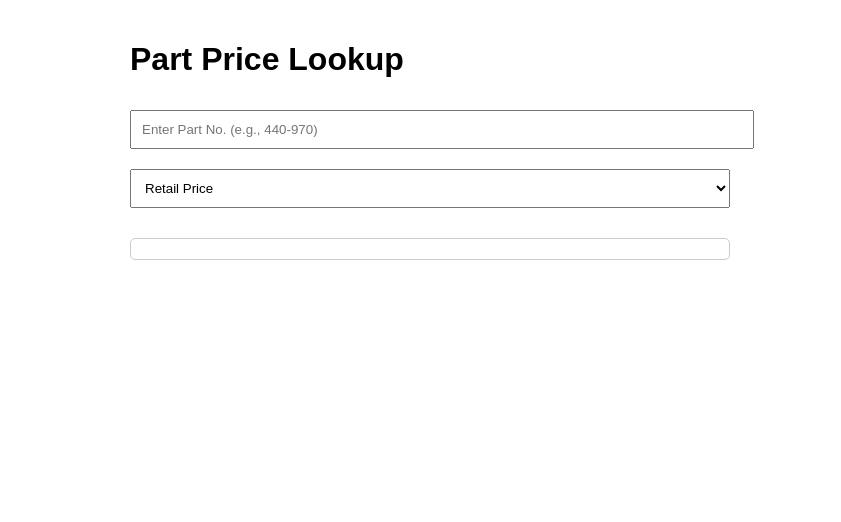
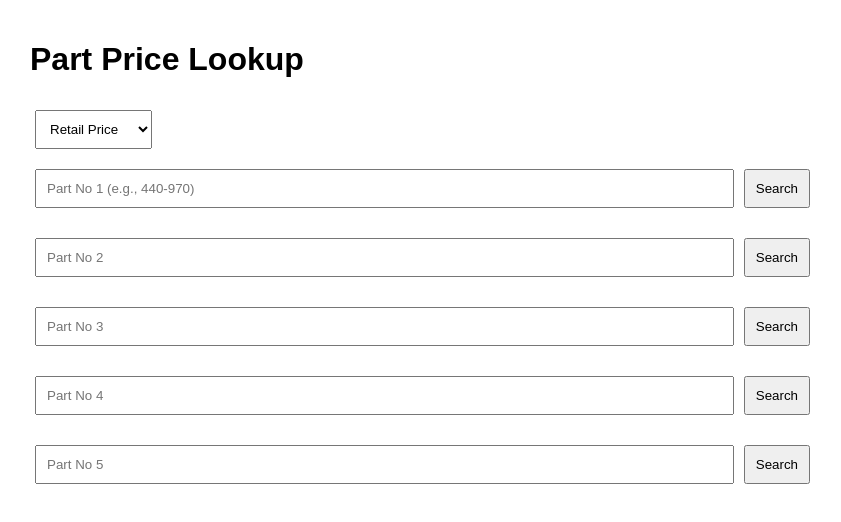
Before and after one commit to rsalata/proform-prices, a plain HTML site: page index.html in a window 1280 px wide. Shown: the whole page, without its empty margins (210-1051 px from the left). Drawn offline with Linux system fonts and the light colour scheme.

Commit message:
Update index.html

```diff
--- a/index.html
+++ b/index.html
@@ -9,31 +9,66 @@
     <style>
         body {
             font-family: Arial, sans-serif;
-            max-width: 600px;
+            max-width: 800px;
             margin: 0 auto;
             padding: 20px;
         }
-        input, select {
-            width: 100%;
+        select, input {
             padding: 10px;
-            margin: 10px 0;
+            margin: 10px 5px;
         }
-        #result {
-            margin-top: 20px;
+        .part-row {
+            display: flex;
+            align-items: center;
+            margin-bottom: 10px;
+        }
+        .part-input {
+            flex: 1;
+            margin-right: 10px;
+        }
+        .result {
+            margin-left: 20px;
+        }
+        button {
             padding: 10px;
-            border: 1px solid #ccc;
-            border-radius: 5px;
+            cursor: pointer;
         }
     </style>
 </head>
 <body>
     <h1>Part Price Lookup</h1>
-    <input type="text" id="partNo" placeholder="Enter Part No. (e.g., 440-970)">
     <select id="priceType">
         <option value="retail">Retail Price</option>
         <option value="jobber">Jobber Price</option>
     </select>
-    <div id="result"></div>
+
+    <div id="partInputs">
+        <div class="part-row">
+            <input type="text" class="part-input" id="partNo1" placeholder="Part No 1 (e.g., 440-970)">
+            <button onclick="lookupPart(1)">Search</button>
+            <span class="result" id="result1"></span>
+        </div>
+        <div class="part-row">
+            <input type="text" class="part-input" id="partNo2" placeholder="Part No 2">
+            <button onclick="lookupPart(2)">Search</button>
+            <span class="result" id="result2"></span>
+        </div>
+        <div class="part-row">
+            <input type="text" class="part-input" id="partNo3" placeholder="Part No 3">
+            <button onclick="lookupPart(3)">Search</button>
+            <span class="result" id="result3"></span>
+        </div>
+        <div class="part-row">
+            <input type="text" class="part-input" id="partNo4" placeholder="Part No 4">
+            <button onclick="lookupPart(4)">Search</button>
+            <span class="result" id="result4"></span>
+        </div>
+        <div class="part-row">
+            <input type="text" class="part-input" id="partNo5" placeholder="Part No 5">
+            <button onclick="lookupPart(5)">Search</button>
+            <span class="result" id="result5"></span>
+        </div>
+    </div>
 
     <script>
         const partsData = [
@@ -1003,27 +1038,35 @@
 { partNo: '66915C, retail: '188.14, jobber: '289.45, description: 'EXTRUDED ALUMINUM ROLLER-ROCKERS. CHEVY S/B, 1.6 RATIO, 3/8" STUD. SELF ALIGNING.*'}
         ];
 
-        const partNoInput = document.getElementById('partNo');
         const priceTypeSelect = document.getElementById('priceType');
-        const resultDiv = document.getElementById('result');
 
-        function lookupPart() {
+        function lookupPart(index) {
+            const partNoInput = document.getElementById(`partNo${index}`);
+            const resultSpan = document.getElementById(`result${index}`);
             const partNo = partNoInput.value.trim().toUpperCase();
             const priceType = priceTypeSelect.value;
             const part = partsData.find(p => p.partNo.toUpperCase() === partNo);
+
             if (part) {
                 const price = priceType === 'retail' ? part.retail : part.jobber;
-                resultDiv.innerHTML = `<strong>Price:</strong> ${price}<br><strong>Description:</strong> ${part.description}`;
+                resultSpan.innerHTML = `${priceType.charAt(0).toUpperCase() + priceType.slice(1)} price for Part No ${part.partNo} is ${price} ${part.description}`;
             } else {
-                resultDiv.innerHTML = 'Part not found.';
+                resultSpan.innerHTML = partNo ? 'Part not found.' : '';
             }
         }
 
-        partNoInput.addEventListener('input', lookupPart);
-        priceTypeSelect.addEventListener('change', lookupPart);
-    </script>
+        function updateAllResults() {
+            for (let i = 1; i <= 5; i++) {
+                lookupPart(i);
+            }
+        }
 
-    <script>
+        priceTypeSelect.addEventListener('change', updateAllResults);
+
+        for (let i = 1; i <= 5; i++) {
+            document.getElementById(`partNo${i}`).addEventListener('input', () => lookupPart(i));
+        }
+
         if ('serviceWorker' in navigator) {
             window.addEventListener('load', () => {
                 navigator.serviceWorker.register('service-worker.js')
```
